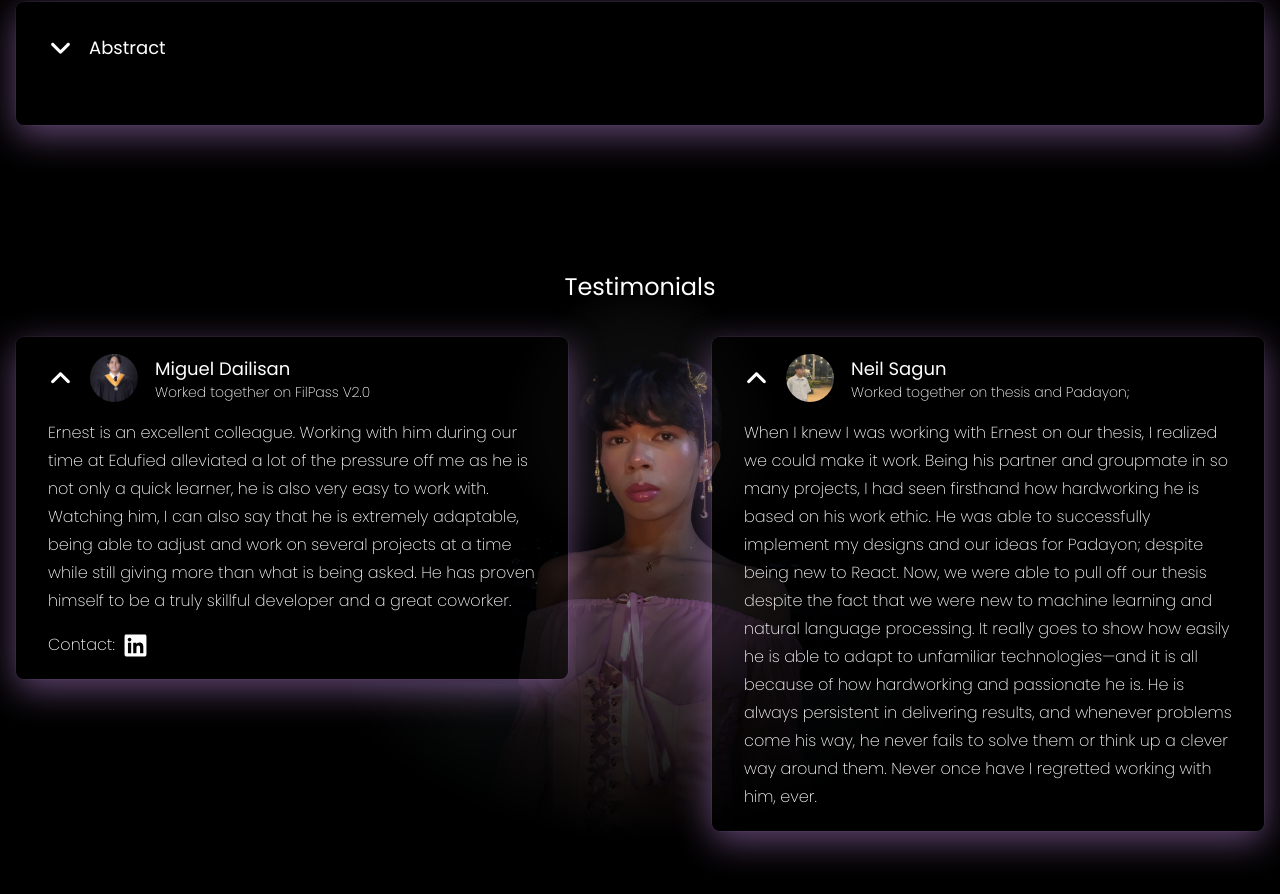
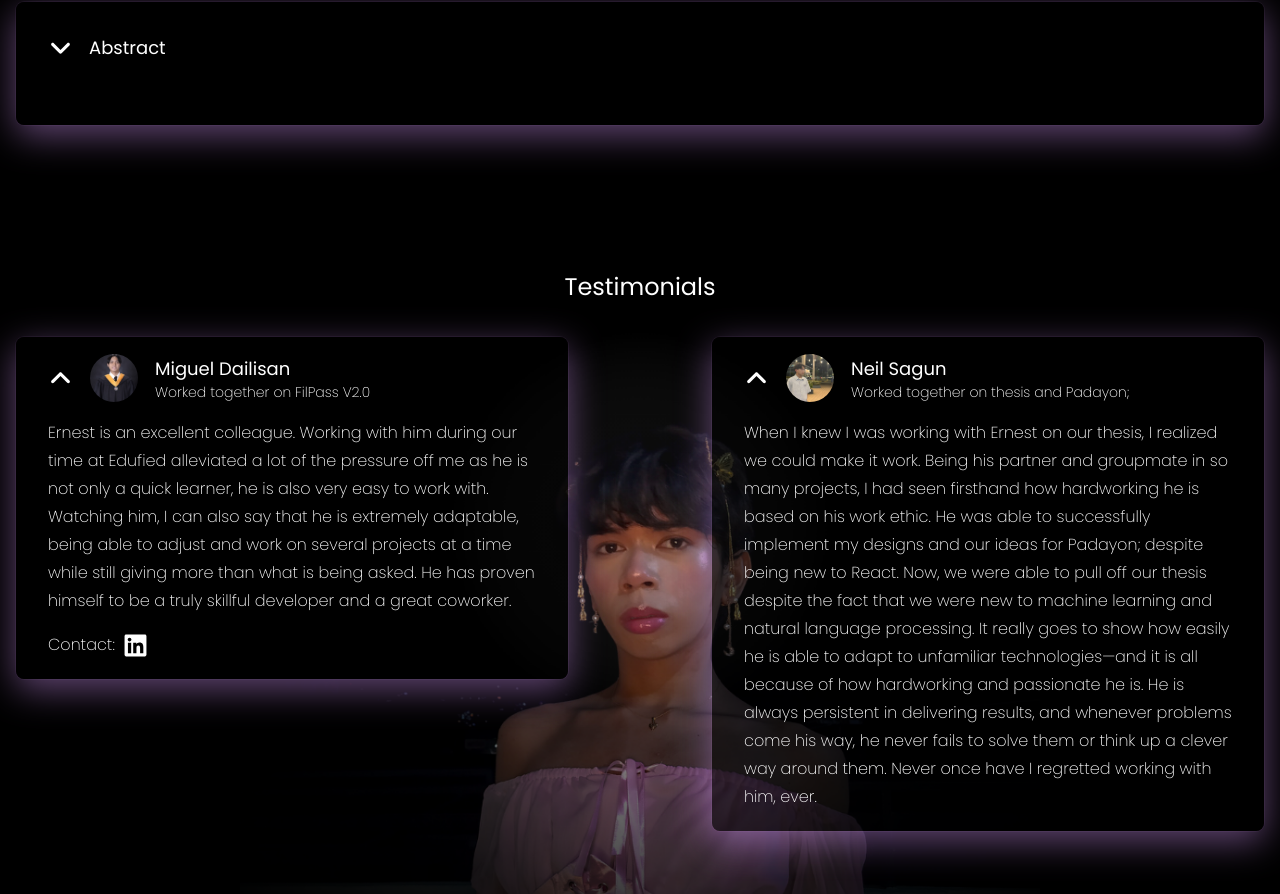
Before and after one commit to ladyneneii/react-portfolio, a React (Vite) app: page / in a window 1280 px wide. Shown: the part 5358-6252 px from the top of the page. Built offline with nearby package versions, Linux system fonts and the light colour scheme.

Commit message:
style(testimonials): set bg image height to fixed so it does not move whever boxes close

```diff
--- a/src/components/Testimonials.tsx
+++ b/src/components/Testimonials.tsx
@@ -197,7 +197,7 @@ const Testimonials = () => {
         style={{ height: getBgImgHeight() }}
       >
         <div
-          className={`${sectionPaddingClassnames} px-4 max-h-[1000px]`}
+          className={`${sectionPaddingClassnames} px-4 h-[1000px]`}
           style={{
             backgroundImage: `url("/assets/testimonials/testimonials-bg-2.png")`,
             backgroundSize: "cover",
```
